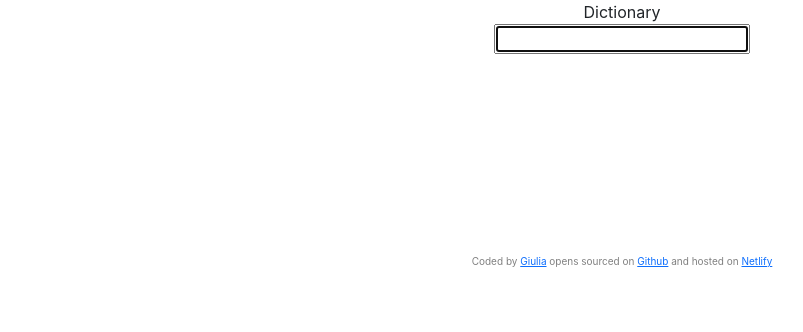
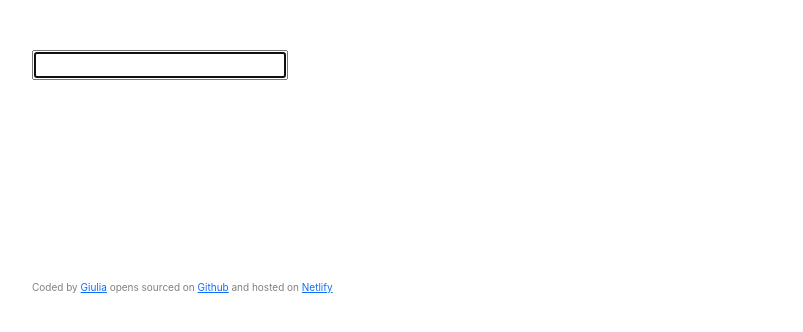
Before and after one commit to giulia-gazzetto/dictionaryapp, a React (Create React App) app: page / in a window 1280 px wide. Shown: the top 332 px of the page, without its empty margins (18-821 px from the left). Built offline with nearby package versions, Linux system fonts and the light colour scheme.

Commit message:
rendered the word meanings

```diff
--- a/src/App.css
+++ b/src/App.css
@@ -1,5 +1,9 @@
 .App {
-  text-align: center;
+  margin: 50px;
+}
+
+.App form {
+  margin-bottom: 30px;
 }
 
 footer {
--- a/src/App.js
+++ b/src/App.js
@@ -4,7 +4,7 @@ import Dictionary from "./Dictionary";
 export default function App() {
   return (
     <div className="App">
-      <header className="App-header">Dictionary</header>
+      <header className="App-header"></header>
       <div>
         <Dictionary />
       </div>
--- a/src/Dictionary.js
+++ b/src/Dictionary.js
@@ -1,13 +1,14 @@
-import React, { useState } from "react";
+import React, { use, useState } from "react";
 import "./Dictionary.css";
 import axios from "axios";
+import Result from "./Result";
 
 export default function Dictionary() {
   let [keyword, setKeyword] = useState("");
+  let [result, setResult] = useState(null);
 
   function handleResponse(response) {
-    console.log(response);
-    console.log(response.data.phonetic);
+    setResult(response.data);
   }
 
   function search(event) {
@@ -29,6 +30,8 @@ export default function Dictionary() {
       <form onSubmit={search}>
         <input type="search" autoFocus={true} onChange={handleKeywordChange} />
       </form>
+
+      <Result result={result} />
     </div>
   );
 }
--- /dev/null
+++ b/src/Meaning.js
@@ -0,0 +1,12 @@
+import React from "react";
+
+export default function Meaning(props) {
+  return (
+    <div className="Meanings">
+      <h3>{props.meaning.partOfSpeech}</h3>
+      <p>
+        <em>{props.meaning.definition}</em>
+      </p>
+    </div>
+  );
+}
--- /dev/null
+++ b/src/Result.js
@@ -0,0 +1,22 @@
+import React from "react";
+import Meaning from "./Meaning";
+
+export default function Result(props) {
+  if (props.result) {
+    return (
+      <div className="Result">
+        <h1 className="mainWord">{props.result.word}</h1>
+
+        {props.result.meanings.map(function (meaning, index) {
+          return (
+            <div key={index}>
+              <Meaning meaning={meaning} />
+            </div>
+          );
+        })}
+      </div>
+    );
+  } else {
+    return null;
+  }
+}
```
